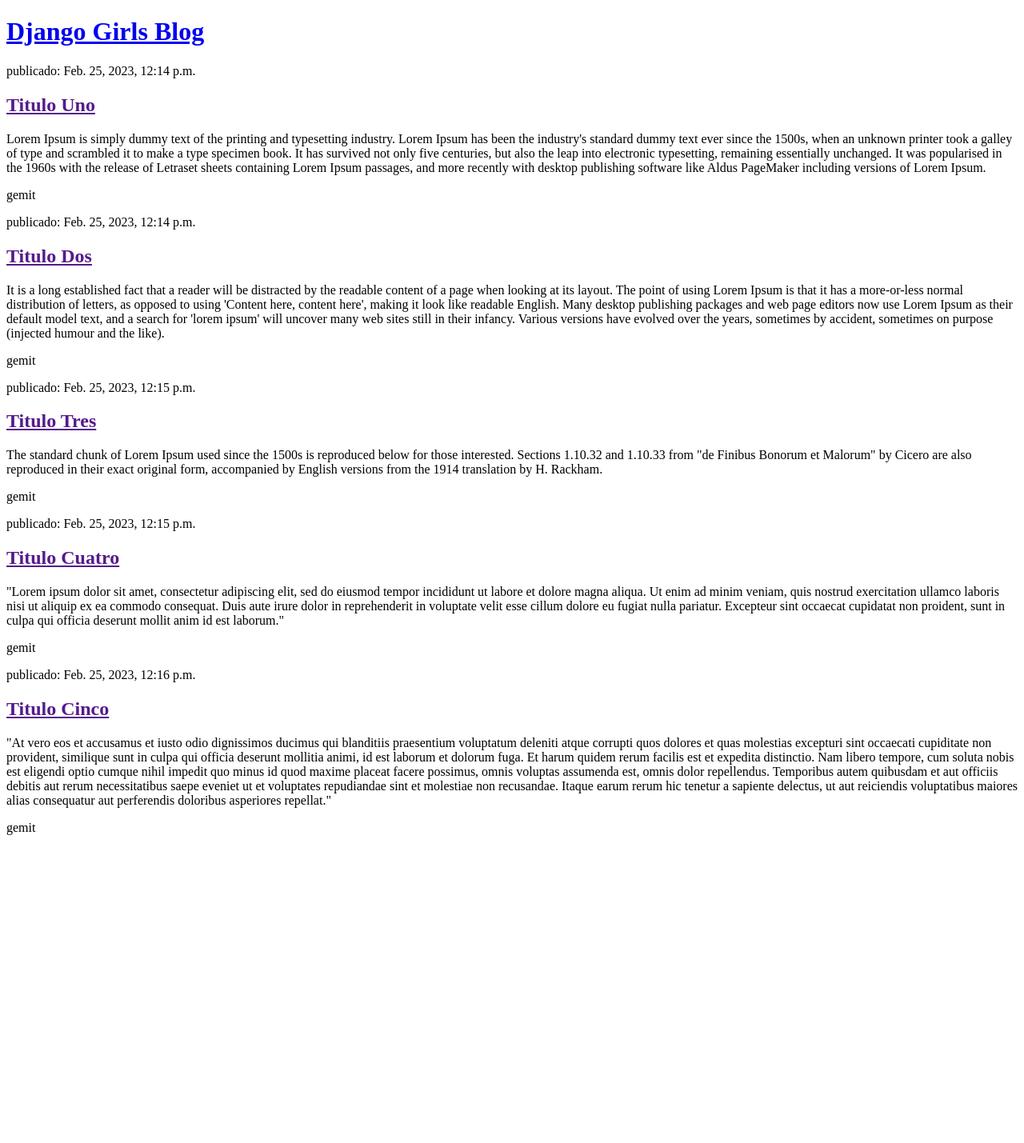
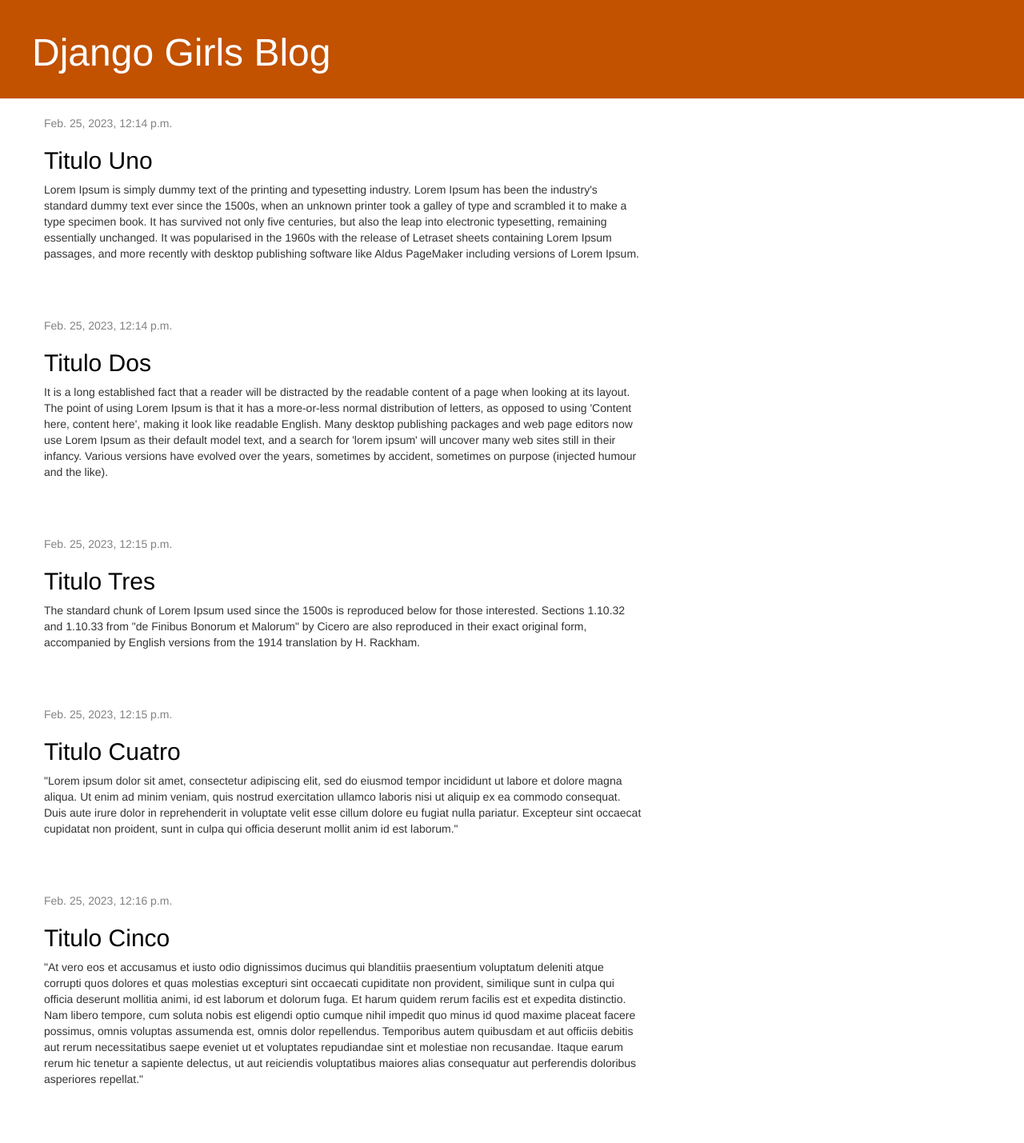
Before and after one commit to gmarquinez/helloword, a Django app: page / in a window 1280 px wide. Shown: the whole page at 80% size. Before the commit the page ends 1044 px from the top, so only its background shows below. Run offline with Django 3.2, Linux system fonts and the light colour scheme; data comes from the database, SQL or seed files in the repository; some libraries are stand-ins or nearby versions.

Commit message:
agregadas vistas y plantillas para el html

```diff
--- /dev/null
+++ b/blog/static/css/blog.css
@@ -0,0 +1,45 @@
+.page-header {
+    background-color: #C25100;
+    margin-top: 0;
+    padding: 20px 20px 20px 40px;
+}
+
+.page-header h1, .page-header h1 a, .page-header h1 a:visited, .page-header h1 a:active {
+    color: #ffffff;
+    font-size: 36pt;
+    text-decoration: none;
+}
+
+.content {
+    margin-left: 40px;
+}
+
+h1, h2, h3, h4 {
+}
+
+.date {
+    color: #828282;
+}
+
+.save {
+    float: right;
+}
+
+.post-form textarea, .post-form input {
+    width: 100%;
+}
+
+.top-menu, .top-menu:hover, .top-menu:visited {
+    color: #ffffff;
+    float: right;
+    font-size: 26pt;
+    margin-right: 20px;
+}
+
+.post {
+    margin-bottom: 70px;
+}
+
+.post h2 a, .post h2 a:visited {
+    color: #000000;
+}
--- /dev/null
+++ b/blog/templates/blog/base.html
@@ -0,0 +1,27 @@
+{% load static %}
+
+<!DOCTYPE html>
+<html lang="en">
+<head>
+    <meta charset="UTF-8">
+    <meta http-equiv="X-UA-Compatible" content="IE=edge">
+    <meta name="viewport" content="width=ç, initial-scale=1.0">
+    <link rel="stylesheet" href="//maxcdn.bootstrapcdn.com/bootstrap/3.2.0/css/bootstrap.min.css">
+    <link rel="stylesheet" href="//maxcdn.bootstrapcdn.com/bootstrap/3.2.0/css/bootstrap-theme.min.css">
+    <link rel="stylesheet" href="{% static 'css/blog.css' %}" rel="stylesheet" type="text/css">
+    <title>Django Girls blog</title>
+</head>
+<body>
+ <div class="page-header">
+        <h1><a href="/">Django Girls Blog</a></h1>
+    </div>
+    <div class="content container">
+        <div class="row">
+            <div class="col-md-8">
+            {% block content %}
+            {% endblock %}
+            </div>
+        </div>
+    </div>
+</body>
+</html>
--- a/blog/templates/blog/post_list.html
+++ b/blog/templates/blog/post_list.html
@@ -1,23 +1,12 @@
-<!DOCTYPE html>
-<html lang="en">
-<head>
-    <meta charset="UTF-8">
-    <meta http-equiv="X-UA-Compatible" content="IE=edge">
-    <meta name="viewport" content="width=ç, initial-scale=1.0">
-    <title>Django Girls blog</title>
-</head>
-<body>
-   <div>
-    <h1><a href="/">Django Girls Blog</a></h1>
-</div>
-
-{% for post in posts %}
-    <div>
-        <p> publicado: {{ post.published_date }}</p>
-        <h2><a href="">{{ post.title }}</a></h2>
-        <p>{{ post.text|linebreaksbr }}</p>
-        <p>{{ post.author }}</p>
-    </div>
-{% endfor %}
-</body>
-</html>
+{% extends 'blog/base.html' %}
+{% block content %}
+    {% for post in posts %}
+        <div class="post">
+            <div class="date">
+                {{ post.published_date }}
+            </div>
+            <h2><a href="{% url 'post_detail' pk=post.pk %}">{{ post.title }}</a></h2>
+            <p>{{ post.text|linebreaksbr }}</p>
+        </div>
+    {% endfor %}
+{% endblock %}
--- a/blog/urls.py
+++ b/blog/urls.py
@@ -3,4 +3,5 @@ from . import views
 
 urlpatterns = [
     path('', views.post_list, name='post_list'),
+    path('post/<int:pk>/', views.post_detail, name='post_detail'),
 ]
--- a/blog/views.py
+++ b/blog/views.py
@@ -1,10 +1,14 @@
 from django.shortcuts import render
 from .models import Post
 from django.utils import timezone
-
+from django.shortcuts import render, get_object_or_404
 # Create your views here.
 
 
 def post_list(request):
     posts = Post.objects.filter(published_date__lte=timezone.now()).order_by('published_date')
     return render(request, 'blog/post_list.html', {'posts': posts})
+
+def post_detail(request, pk):
+    post = get_object_or_404(Post, pk=pk)
+    return render(request, 'blog/post_detail.html', {'post': post})
--- a/helloworld/settings.py
+++ b/helloworld/settings.py
@@ -118,7 +118,7 @@ USE_TZ = True
 # Static files (CSS, JavaScript, Images)
 # https://docs.djangoproject.com/en/3.2/howto/static-files/
 
-STATIC_URL = '/static/'
+STATIC_URL = '/blog/static/'
 STATIC_ROOT = BASE_DIR / 'static'
 
 # Default primary key field type
```
Also changed, not shown: blog/templates/blog/post_detail.html (added, +13 -0 lines).
